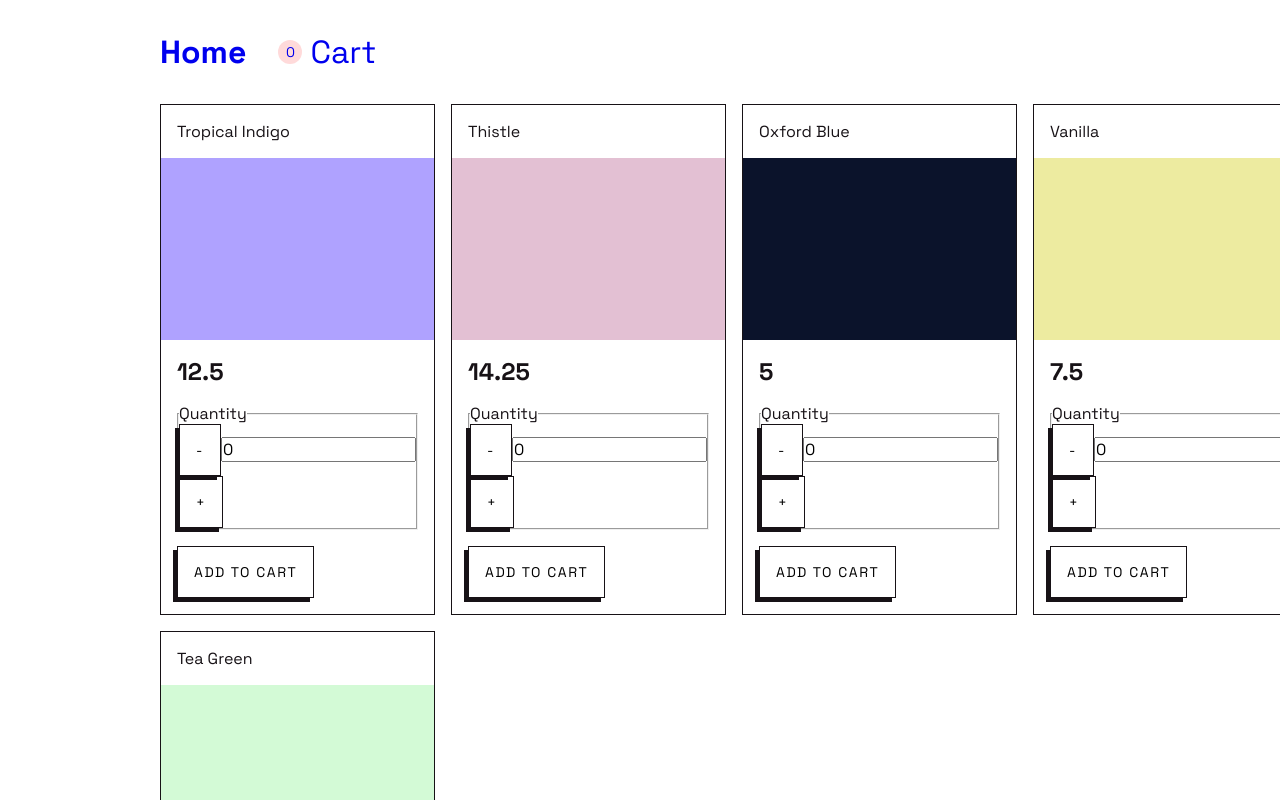
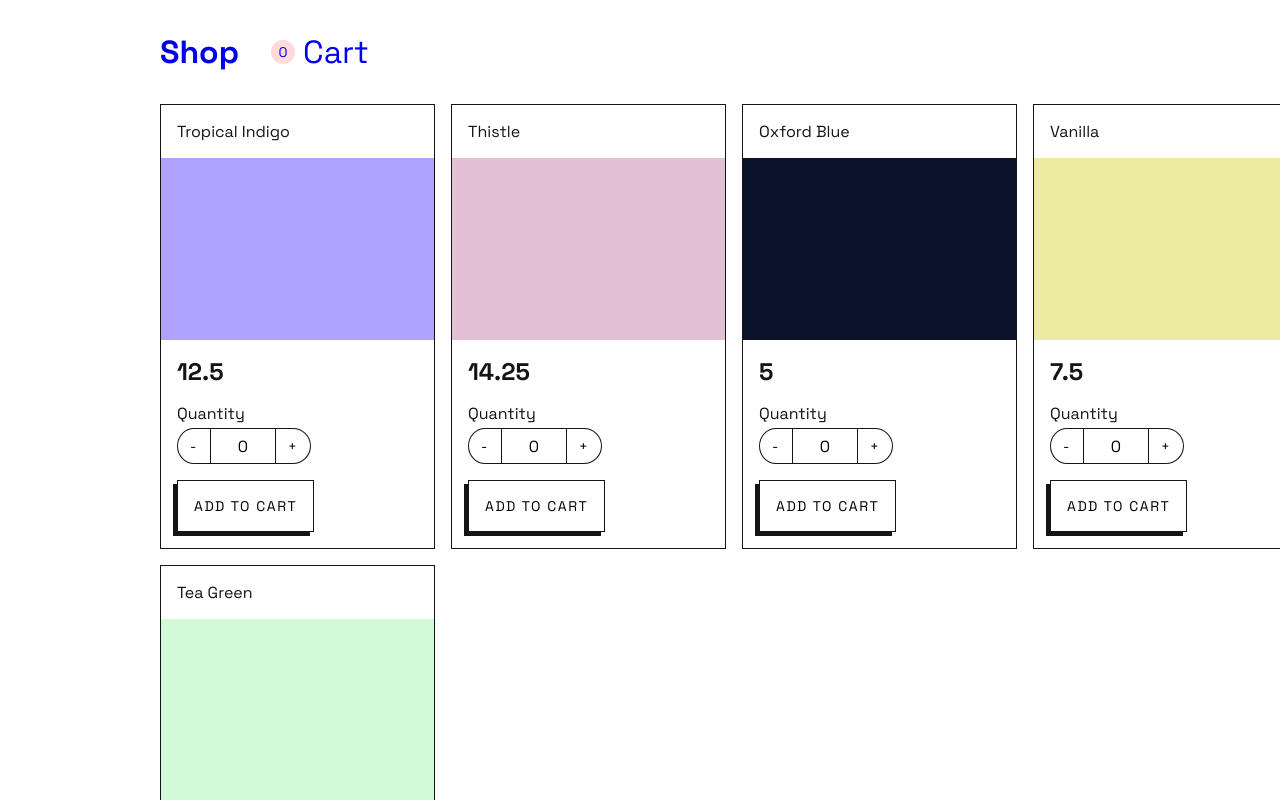
Before and after one commit to gordokay/shopping-cart, a React (Create React App) app: page / in a window 1280 px wide. Shown: the top 800 px of the page. Built offline with nearby package versions, Linux system fonts and the light colour scheme.

Commit message:
Edit navigation text and fix typo

```diff
--- a/src/components/Navigation.js
+++ b/src/components/Navigation.js
@@ -7,7 +7,7 @@
     <nav>
       <ul>
         <li>
-          <NavLink to="/">Home</NavLink>
+          <NavLink to="/">Shop</NavLink>
         </li>
         <li>
           <NavLink to="/cart"><span className="cart-notification">{quantity}</span>Cart</NavLink>
--- a/src/components/QuantityWidget.js
+++ b/src/components/QuantityWidget.js
@@ -1,11 +1,15 @@
+import '../styles/QuantityWidget.css'
+
 const QuantityWidget = ({isInCart, itemId, value, onQuantityDecrease, onQuantityIncrease, onQuantityChange}) => {
   return (
     <div className="quantity-widget">
       <fieldset>
         <legend>Quantity</legend>
-        <button id={`${itemId}-decrease`} onClick={onQuantityDecrease} disabled={isInCart}>-</button>
-        <input value={value} type="number" id={`${itemId}-quantity`} name={`${itemId}-quantity`} onChange={onQuantityChange} disabled={isInCart}/>
-        <button id={`${itemId}-increase`} onClick={onQuantityIncrease} disabled={isInCart}>+</button>
+        <div className="quantity-widget-controls">
+          <button id={`${itemId}-decrease`} className="quantity-decrease" onClick={onQuantityDecrease} disabled={isInCart}>-</button>
+          <input value={value} type="tel" id={`${itemId}-quantity`} name={`${itemId}-quantity`} onChange={onQuantityChange} disabled={isInCart}/>
+          <button id={`${itemId}-increase`} className="quantity-increase" onClick={onQuantityIncrease} disabled={isInCart}>+</button>
+        </div>
       </fieldset>
     </div>
   )
--- a/src/components/ShopItem.js
+++ b/src/components/ShopItem.js
@@ -10,7 +10,7 @@
       <p>{name}</p>
       <div className="shop-item-image" style={style}/>
       <p className="shop-item-price">{price}</p>
-      <QuantityWidget isInCart={isInCart} itemId={itemId} value={quantity} onQuantiyDecrease={onQuantityDecrease} onQuantityIncrease={onQuantityIncrease} onQuantityChange={onQuantityChange}/>
+      <QuantityWidget isInCart={isInCart} itemId={itemId} value={quantity} onQuantityDecrease={onQuantityDecrease} onQuantityIncrease={onQuantityIncrease} onQuantityChange={onQuantityChange}/>
       <button id={`${itemId}-add`} onClick={onAddToCart} disabled={isInCart}>{isInCart ? "Added to cart" : "Add to cart"}</button>
     </div>
   )
```
